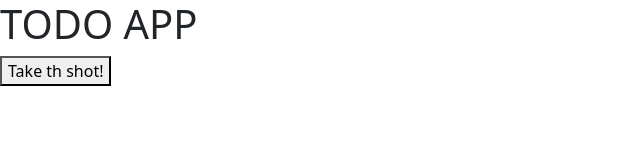
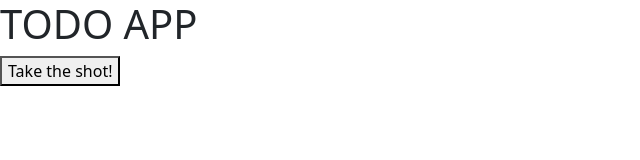
Before and after one commit to sschin002/to-do-app, a React (Create React App) app in the folder client/: page / in a window 1280 px wide. Shown: the top 160 px of the page, without its empty margins (0-640 px from the left). Built offline with nearby package versions, Linux system fonts and the light colour scheme.

Commit message:
passing argument

```diff
--- a/client/src/components/Example.js
+++ b/client/src/components/Example.js
@@ -1,12 +1,10 @@
-import React from "react";
-
 function Example() {
-  const shoot = () => {
-    alert("goal");
+  const shoot = (a) => {
+    alert(a);
   };
   return (
     <>
-      <button onClick={shoot}>Take th shot!</button>
+      <button onClick={() => shoot("goal")}>Take the shot!</button>
     </>
   );
 }
```
